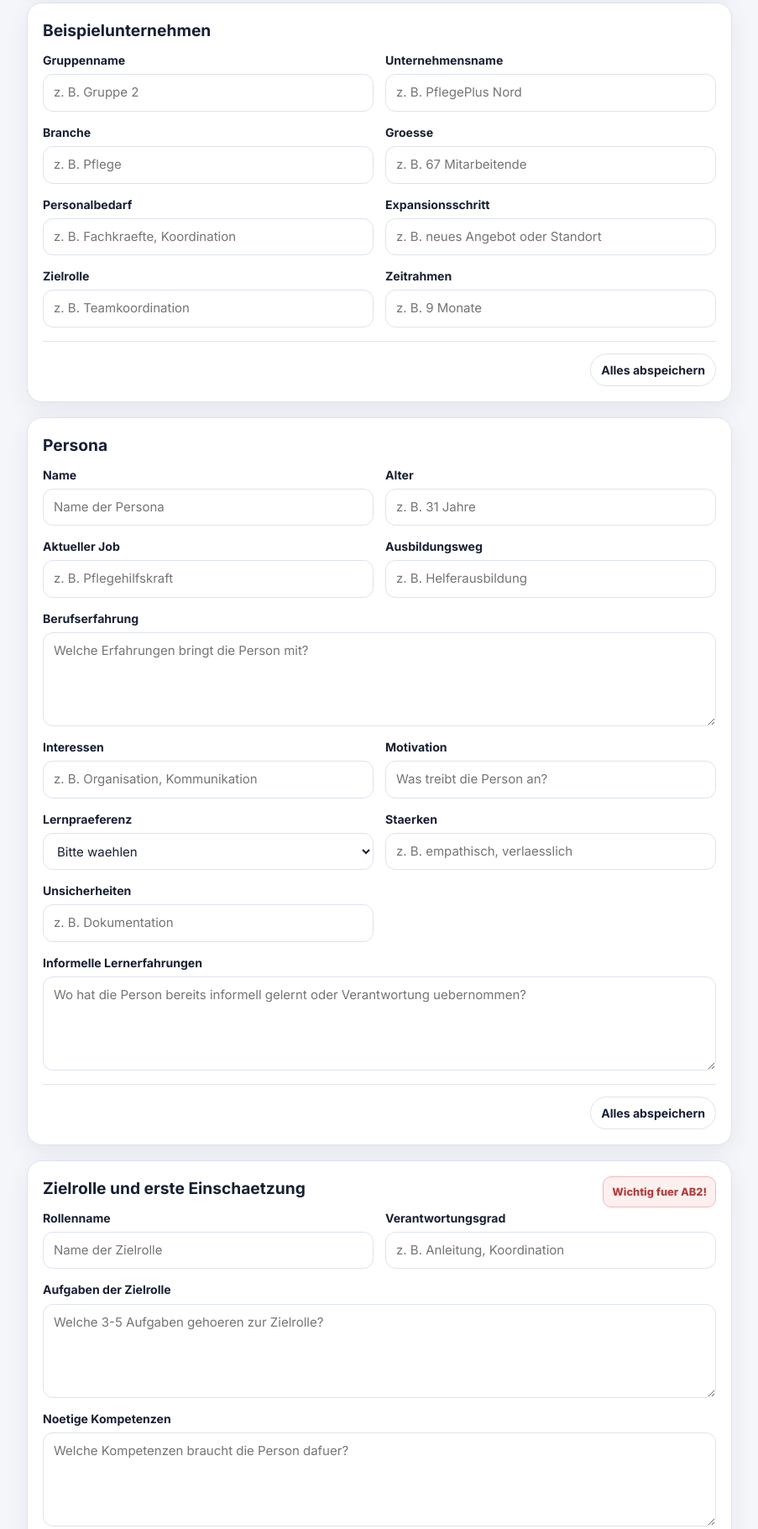
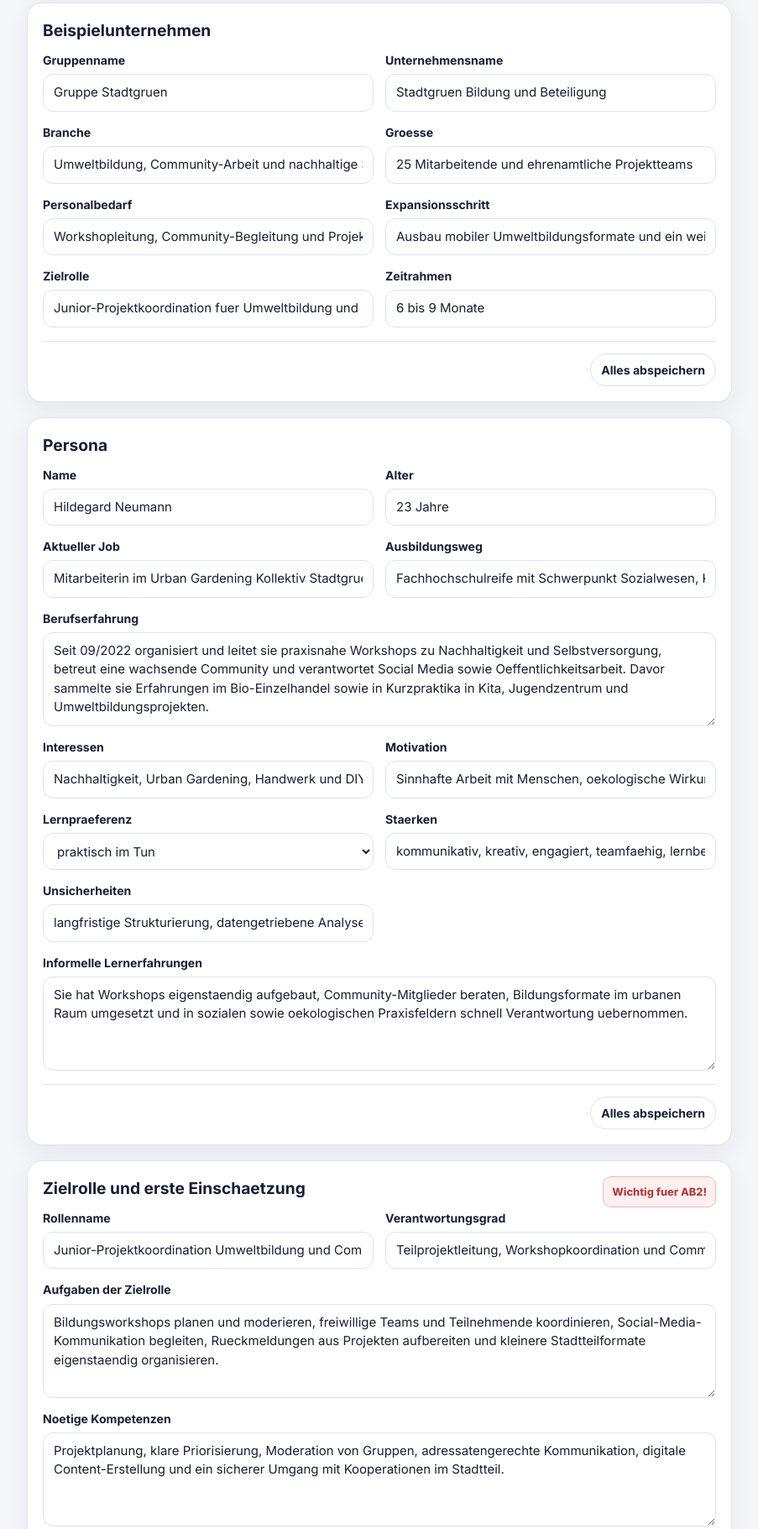
Before and after one commit to SnickersDE/Workintegrated-Learning-Software, a plain HTML site: page arbeitsblatt-1.html in a window 1280 px wide. Shown: the part 422-2243 px from the top of the page at 84% size, without its empty margins (188-1091 px from the left). Drawn offline with Linux system fonts and the light colour scheme.

Commit message:
Pre-fill worksheet 1 from sample documents

```diff
--- a/arbeitsblatt-1.html
+++ b/arbeitsblatt-1.html
@@ -51,31 +51,31 @@
       <article class="card">
         <h2>Beispielunternehmen</h2>
         <div class="form-grid">
-          <label class="field"><span>Gruppenname</span><input data-persist="meta_group" type="text" placeholder="z. B. Gruppe 2"></label>
-          <label class="field"><span>Unternehmensname</span><input data-persist="meta_unternehmensname" type="text" placeholder="z. B. PflegePlus Nord"></label>
-          <label class="field"><span>Branche</span><input data-persist="unternehmen_branche" type="text" placeholder="z. B. Pflege"></label>
-          <label class="field"><span>Groesse</span><input data-persist="unternehmen_groesse" type="text" placeholder="z. B. 67 Mitarbeitende"></label>
-          <label class="field"><span>Personalbedarf</span><input data-persist="unternehmen_bedarf" type="text" placeholder="z. B. Fachkraefte, Koordination"></label>
-          <label class="field"><span>Expansionsschritt</span><input data-persist="unternehmen_wachstum" type="text" placeholder="z. B. neues Angebot oder Standort"></label>
-          <label class="field"><span>Zielrolle</span><input data-persist="unternehmen_zielrolle" type="text" placeholder="z. B. Teamkoordination"></label>
-          <label class="field"><span>Zeitrahmen</span><input data-persist="unternehmen_zeitraum" type="text" placeholder="z. B. 9 Monate"></label>
+          <label class="field"><span>Gruppenname</span><input data-persist="meta_group" type="text" value="Gruppe Stadtgruen" placeholder="z. B. Gruppe 2"></label>
+          <label class="field"><span>Unternehmensname</span><input data-persist="meta_unternehmensname" type="text" value="Stadtgruen Bildung und Beteiligung" placeholder="z. B. PflegePlus Nord"></label>
+          <label class="field"><span>Branche</span><input data-persist="unternehmen_branche" type="text" value="Umweltbildung, Community-Arbeit und nachhaltige Stadtteilprojekte" placeholder="z. B. Pflege"></label>
+          <label class="field"><span>Groesse</span><input data-persist="unternehmen_groesse" type="text" value="25 Mitarbeitende und ehrenamtliche Projektteams" placeholder="z. B. 67 Mitarbeitende"></label>
+          <label class="field"><span>Personalbedarf</span><input data-persist="unternehmen_bedarf" type="text" value="Workshopleitung, Community-Begleitung und Projektkoordination" placeholder="z. B. Fachkraefte, Koordination"></label>
+          <label class="field"><span>Expansionsschritt</span><input data-persist="unternehmen_wachstum" type="text" value="Ausbau mobiler Umweltbildungsformate und ein weiterer Stadtteilstandort" placeholder="z. B. neues Angebot oder Standort"></label>
+          <label class="field"><span>Zielrolle</span><input data-persist="unternehmen_zielrolle" type="text" value="Junior-Projektkoordination fuer Umweltbildung und Community" placeholder="z. B. Teamkoordination"></label>
+          <label class="field"><span>Zeitrahmen</span><input data-persist="unternehmen_zeitraum" type="text" value="6 bis 9 Monate" placeholder="z. B. 9 Monate"></label>
         </div>
       </article>
 
       <article class="card">
         <h2>Persona</h2>
         <div class="form-grid">
-          <label class="field"><span>Name</span><input data-persist="persona_name" type="text" placeholder="Name der Persona"></label>
-          <label class="field"><span>Alter</span><input data-persist="persona_alter" type="text" placeholder="z. B. 31 Jahre"></label>
-          <label class="field"><span>Aktueller Job</span><input data-persist="persona_job" type="text" placeholder="z. B. Pflegehilfskraft"></label>
-          <label class="field"><span>Ausbildungsweg</span><input data-persist="persona_ausbildung" type="text" placeholder="z. B. Helferausbildung"></label>
-          <label class="field field--wide"><span>Berufserfahrung</span><textarea data-persist="persona_erfahrung" rows="4" placeholder="Welche Erfahrungen bringt die Person mit?"></textarea></label>
-          <label class="field"><span>Interessen</span><input data-persist="persona_interessen" type="text" placeholder="z. B. Organisation, Kommunikation"></label>
-          <label class="field"><span>Motivation</span><input data-persist="persona_motivation" type="text" placeholder="Was treibt die Person an?"></label>
-          <label class="field"><span>Lernpraeferenz</span><select data-persist="persona_lernpraeferenz"><option value="">Bitte waehlen</option><option>praktisch im Tun</option><option>begleitet im Team</option><option>strukturiert mit Anleitung</option><option>selbstgesteuert digital</option></select></label>
-          <label class="field"><span>Staerken</span><input data-persist="persona_staerken" type="text" placeholder="z. B. empathisch, verlaesslich"></label>
-          <label class="field"><span>Unsicherheiten</span><input data-persist="persona_unsicherheiten" type="text" placeholder="z. B. Dokumentation"></label>
-          <label class="field field--wide"><span>Informelle Lernerfahrungen</span><textarea data-persist="persona_informell" rows="4" placeholder="Wo hat die Person bereits informell gelernt oder Verantwortung uebernommen?"></textarea></label>
+          <label class="field"><span>Name</span><input data-persist="persona_name" type="text" value="Hildegard Neumann" placeholder="Name der Persona"></label>
+          <label class="field"><span>Alter</span><input data-persist="persona_alter" type="text" value="23 Jahre" placeholder="z. B. 31 Jahre"></label>
+          <label class="field"><span>Aktueller Job</span><input data-persist="persona_job" type="text" value="Mitarbeiterin im Urban Gardening Kollektiv Stadtgruen" placeholder="z. B. Pflegehilfskraft"></label>
+          <label class="field"><span>Ausbildungsweg</span><input data-persist="persona_ausbildung" type="text" value="Fachhochschulreife mit Schwerpunkt Sozialwesen, Kaufmaennische Schule Stuttgart" placeholder="z. B. Helferausbildung"></label>
+          <label class="field field--wide"><span>Berufserfahrung</span><textarea data-persist="persona_erfahrung" rows="4" placeholder="Welche Erfahrungen bringt die Person mit?">Seit 09/2022 organisiert und leitet sie praxisnahe Workshops zu Nachhaltigkeit und Selbstversorgung, betreut eine wachsende Community und verantwortet Social Media sowie Oeffentlichkeitsarbeit. Davor sammelte sie Erfahrungen im Bio-Einzelhandel sowie in Kurzpraktika in Kita, Jugendzentrum und Umweltbildungsprojekten.</textarea></label>
+          <label class="field"><span>Interessen</span><input data-persist="persona_interessen" type="text" value="Nachhaltigkeit, Urban Gardening, Handwerk und DIY, Fotografie, Social Media, New Work" placeholder="z. B. Organisation, Kommunikation"></label>
+          <label class="field"><span>Motivation</span><input data-persist="persona_motivation" type="text" value="Sinnhafte Arbeit mit Menschen, oekologische Wirkung und sichtbare Ergebnisse mit Gestaltungsspielraum" placeholder="Was treibt die Person an?"></label>
+          <label class="field"><span>Lernpraeferenz</span><select data-persist="persona_lernpraeferenz"><option value="">Bitte waehlen</option><option selected>praktisch im Tun</option><option>begleitet im Team</option><option>strukturiert mit Anleitung</option><option>selbstgesteuert digital</option></select></label>
+          <label class="field"><span>Staerken</span><input data-persist="persona_staerken" type="text" value="kommunikativ, kreativ, engagiert, teamfaehig, lernbereit, social-media-sicher" placeholder="z. B. empathisch, verlaesslich"></label>
+          <label class="field"><span>Unsicherheiten</span><input data-persist="persona_unsicherheiten" type="text" value="langfristige Strukturierung, datengetriebene Analysen und starre hierarchische Systeme" placeholder="z. B. Dokumentation"></label>
+          <label class="field field--wide"><span>Informelle Lernerfahrungen</span><textarea data-persist="persona_informell" rows="4" placeholder="Wo hat die Person bereits informell gelernt oder Verantwortung uebernommen?">Sie hat Workshops eigenstaendig aufgebaut, Community-Mitglieder beraten, Bildungsformate im urbanen Raum umgesetzt und in sozialen sowie oekologischen Praxisfeldern schnell Verantwortung uebernommen.</textarea></label>
         </div>
       </article>
 
@@ -85,14 +85,14 @@
           <span class="card-note card-note--alert">Wichtig fuer AB2!</span>
         </div>
         <div class="form-grid">
-          <label class="field"><span>Rollenname</span><input data-persist="zielrolle_name" type="text" placeholder="Name der Zielrolle"></label>
-          <label class="field"><span>Verantwortungsgrad</span><input data-persist="zielrolle_verantwortung" type="text" placeholder="z. B. Anleitung, Koordination"></label>
-          <label class="field field--wide"><span>Aufgaben der Zielrolle</span><textarea data-persist="zielrolle_aufgaben" rows="4" placeholder="Welche 3-5 Aufgaben gehoeren zur Zielrolle?"></textarea></label>
-          <label class="field field--wide"><span>Noetige Kompetenzen</span><textarea data-persist="zielrolle_kompetenzen" rows="4" placeholder="Welche Kompetenzen braucht die Person dafuer?"></textarea></label>
-          <label class="field field--wide"><span>Wie koennte eine arbeitsintegrierte Foerderung der zu erreichenden Kompetenzen aussehen? (Bildung im Lernort Betrieb)</span><textarea data-persist="zielrolle_foerderung" rows="4" placeholder="Wie koennte Lernen direkt im Arbeitsprozess, im Team oder im Betrieb stattfinden?"></textarea></label>
-          <label class="field field--wide"><span>Warum ist diese Person interessant?</span><textarea data-persist="einschaetzung_relevant" rows="3" placeholder="Warum lohnt sich Entwicklung gerade hier?"></textarea></label>
-          <label class="field field--wide"><span>Welche Hinweise sprechen fuer Potenzial?</span><textarea data-persist="einschaetzung_potenzial" rows="3" placeholder="Welche Signale sprechen fuer Entwicklung?"></textarea></label>
-          <label class="field field--wide"><span>Welche Huerden sind schon sichtbar?</span><textarea data-persist="einschaetzung_huerden" rows="3" placeholder="Wo liegen Risiken oder Grenzen?"></textarea></label>
+          <label class="field"><span>Rollenname</span><input data-persist="zielrolle_name" type="text" value="Junior-Projektkoordination Umweltbildung und Community" placeholder="Name der Zielrolle"></label>
+          <label class="field"><span>Verantwortungsgrad</span><input data-persist="zielrolle_verantwortung" type="text" value="Teilprojektleitung, Workshopkoordination und Community-Kommunikation" placeholder="z. B. Anleitung, Koordination"></label>
+          <label class="field field--wide"><span>Aufgaben der Zielrolle</span><textarea data-persist="zielrolle_aufgaben" rows="4" placeholder="Welche 3-5 Aufgaben gehoeren zur Zielrolle?">Bildungsworkshops planen und moderieren, freiwillige Teams und Teilnehmende koordinieren, Social-Media-Kommunikation begleiten, Rueckmeldungen aus Projekten aufbereiten und kleinere Stadtteilformate eigenstaendig organisieren.</textarea></label>
+          <label class="field field--wide"><span>Noetige Kompetenzen</span><textarea data-persist="zielrolle_kompetenzen" rows="4" placeholder="Welche Kompetenzen braucht die Person dafuer?">Projektplanung, klare Priorisierung, Moderation von Gruppen, adressatengerechte Kommunikation, digitale Content-Erstellung und ein sicherer Umgang mit Kooperationen im Stadtteil.</textarea></label>
+          <label class="field field--wide"><span>Wie koennte eine arbeitsintegrierte Foerderung der zu erreichenden Kompetenzen aussehen? (Bildung im Lernort Betrieb)</span><textarea data-persist="zielrolle_foerderung" rows="4" placeholder="Wie koennte Lernen direkt im Arbeitsprozess, im Team oder im Betrieb stattfinden?">Sie uebernimmt zunaechst die Co-Leitung realer Workshops, plant einzelne Formate mit einer erfahrenen Projektleitung, reflektiert Community-Faelle im Team und bekommt feste Lernfenster fuer Wochenplanung, Moderation und digitale Nachbereitung.</textarea></label>
+          <label class="field field--wide"><span>Warum ist diese Person interessant?</span><textarea data-persist="einschaetzung_relevant" rows="3" placeholder="Warum lohnt sich Entwicklung gerade hier?">Die Person verbindet soziale Anschlussfaehigkeit, praktische Bildungserfahrung und glaubwuerdige Motivation fuer Nachhaltigkeit mit direktem Bezug zum Aufgabenfeld.</textarea></label>
+          <label class="field field--wide"><span>Welche Hinweise sprechen fuer Potenzial?</span><textarea data-persist="einschaetzung_potenzial" rows="3" placeholder="Welche Signale sprechen fuer Entwicklung?">Sie hat bereits eigenstaendig Workshops durchgefuehrt, Communitys betreut, soziale Praxiserfahrungen gesammelt und zeigt hohe Lernbereitschaft sowie Kommunikationsstaerke.</textarea></label>
+          <label class="field field--wide"><span>Welche Huerden sind schon sichtbar?</span><textarea data-persist="einschaetzung_huerden" rows="3" placeholder="Wo liegen Risiken oder Grenzen?">Herausfordernd sind laengerfristige Strukturierung, komplexe Planungsprozesse und Situationen mit wenig Gestaltungsspielraum in stark hierarchischen Strukturen.</textarea></label>
         </div>
         <div class="storage-tools">
           <div class="page-actions">
```
Also changed, not shown: script.js (+19 -5 lines).
